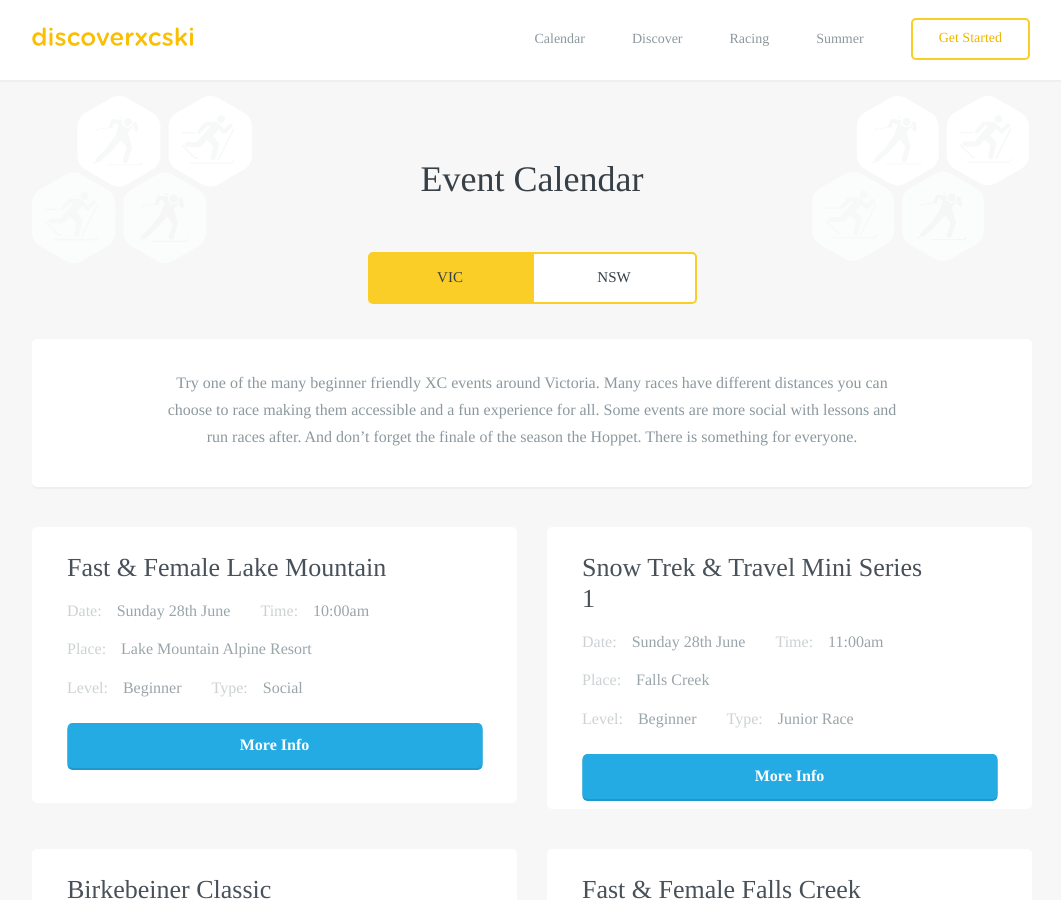
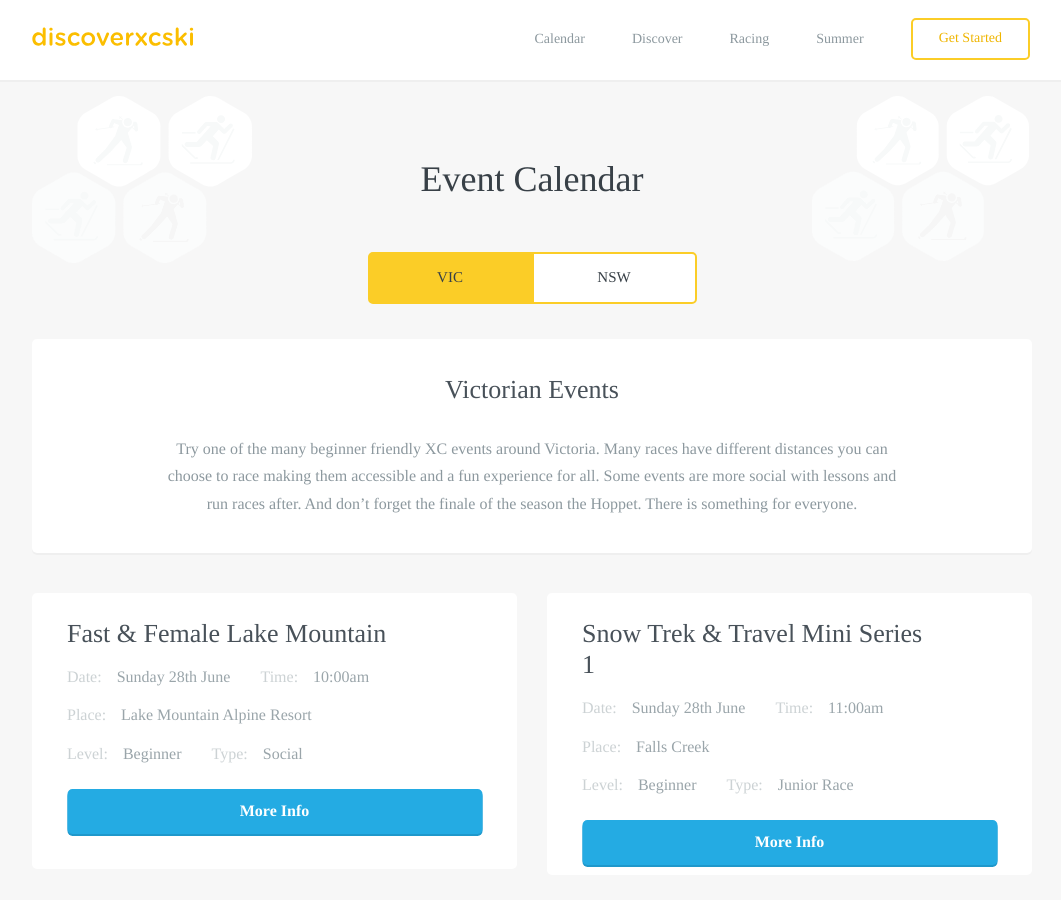
Before and after one commit to robcatto/robcatto.github.io, a Jekyll site: the page built from events/index.html, in a window 1280 px wide and 900 px high. Shown: the whole window, without its empty margins (108-1169 px from the left). Built offline with Jekyll 4.4.1, drawn with Linux system fonts in a browser that asks for light colours; some web fonts are replaced; Markdown is read by kramdown in place of the engine named in the settings.

Commit message:
Update index.html

```diff
--- a/events/index.html
+++ b/events/index.html
@@ -45,7 +45,7 @@ layout: default
       <div class="content">
         <div id="content1">
         <section class="mobile_section" style="margin-top: 35px; margin-bottom: 0px;">
-
+                <h3>Victorian Events</h3>
                     <p>Try one of the many beginner friendly XC events around Victoria.  Many races have different distances you can choose to race making them accessible and a fun experience for all.  Some events are more social with lessons and run races after.  And don’t forget the finale of the season the Hoppet.  There is something for everyone.
                      </p>
 
@@ -288,7 +288,7 @@ layout: default
 
         <div id="content2">
          <section class="mobile_section" style="margin-top: 35px; margin-bottom: 0px;">
-                    <h3>NSW Tab</h3>
+                    <h3>NSW Events</h3>
                     <p>Come and try one of the many beginner friendly XC events run by PerisherXC.  Many races have different distances you can choose to race making them accessible and a fun experience for all.  Some events are more social with lessons and run races after.  And don’t forget Perisher XC Ski Week a great week to explore what you can do on xc skis.
                      </p>
 
```
